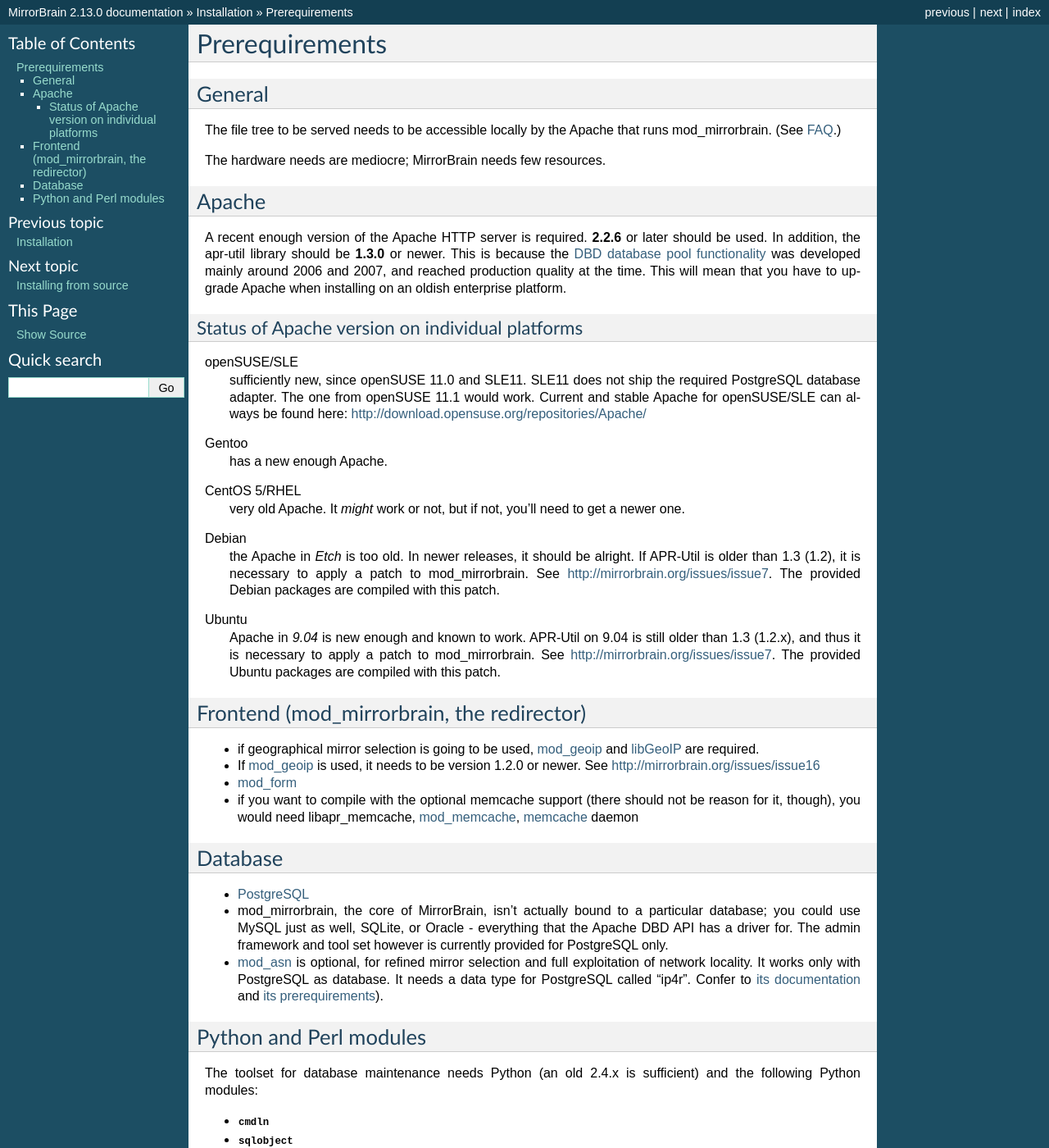
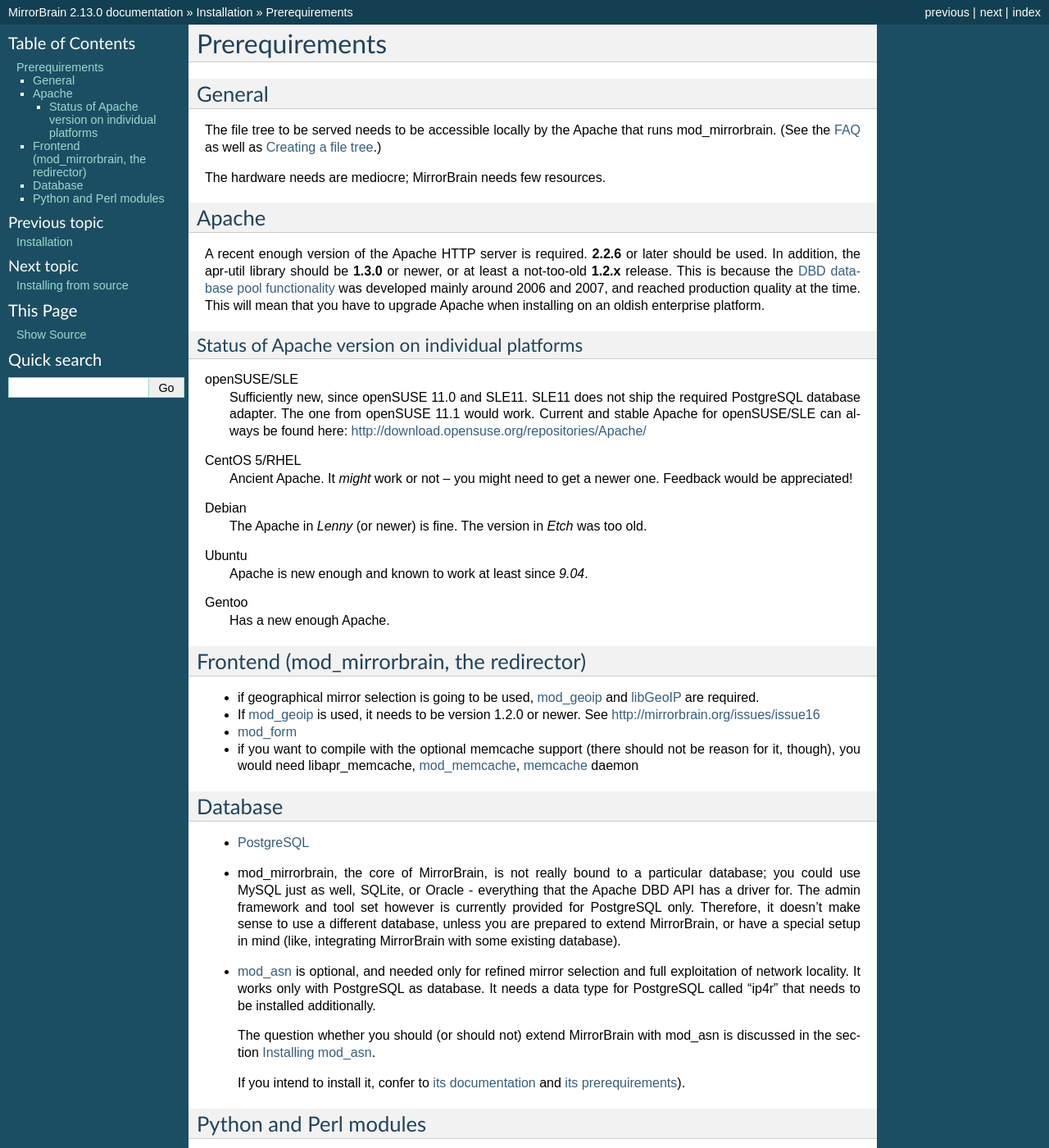
Before and after one commit to hayalci/mirrorbrain, a Sphinx documentation site: the page built from docs/installation/prerequirements.rst, in a window 1280 px wide and 1400 px high. Shown: the whole window at 82% size. Built offline with Sphinx 7.4.7, drawn with Linux system fonts in a browser that asks for light colours; some of the changed text lies outside the part shown.

Commit message:
doc updates: - fix the hierarchy of headings of the initial config - update (and simplify) the prerequirements: - guidance on whether to install mod_asn or not
git-svn-id: http://svn.mirrorbrain.org/svn/mirrorbrain/trunk@8110 2d291e14-ff0c-0410-a3fa-d5caa9871f55

```diff
--- a/docs/installation/prerequirements.rst
+++ b/docs/installation/prerequirements.rst
@@ -7,7 +7,8 @@
 -------
 
 The file tree to be served needs to be accessible locally by the Apache that
-runs mod_mirrorbrain. (See `FAQ`_.)
+runs mod_mirrorbrain. (See the `FAQ`_ as well as
+:ref:`initial_configuration_file_tree`.)
 
 The hardware needs are mediocre; MirrorBrain needs few resources.
 
@@ -19,10 +20,10 @@
 
 A recent enough version of the Apache HTTP server is required. **2.2.6** or
 later should be used. In addition, the apr-util library should be **1.3.0**
-or newer. This is because the `DBD database pool functionality`_ was developed
-mainly around 2006 and 2007, and reached production quality at the time. This
-will mean that you have to upgrade Apache when installing on an oldish
-enterprise platform.
+or newer, or at least a not-too-old **1.2.x** release. This is because the `DBD
+database pool functionality`_ was developed mainly around 2006 and 2007, and
+reached production quality at the time. This will mean that you have to upgrade
+Apache when installing on an oldish enterprise platform.
 
 .. _`DBD database pool functionality`: http://apache.webthing.com/database/
 
@@ -31,29 +32,23 @@
 ^^^^^^^^^^^^^^^^^^^^^^^^^^^^^^^^^^^^^^^^^^^^^^^^
 
 openSUSE/SLE
-    sufficiently new, since openSUSE 11.0 and SLE11. SLE11 does not ship
+    Sufficiently new, since openSUSE 11.0 and SLE11. SLE11 does not ship
     the required PostgreSQL database adapter. The one from openSUSE 11.1 would work.
     Current and stable Apache for openSUSE/SLE can always be found here:
     http://download.opensuse.org/repositories/Apache/
 
-Gentoo
-    has a new enough Apache.
-
 CentOS 5/RHEL
-    very old Apache. It *might* work or not, but if not, you'll need to get a
-    newer one.
+    Ancient Apache. It *might* work or not -- you might need to get a
+    newer one. Feedback would be appreciated!
 
 Debian
-    the Apache in *Etch* is too old. In newer releases, it should be alright.
-    If APR-Util is older than 1.3 (1.2), it is necessary to apply a patch to
-    mod_mirrorbrain. See http://mirrorbrain.org/issues/issue7. The provided
-    Debian packages are compiled with this patch.
+    The Apache in *Lenny* (or newer) is fine. The version in *Etch* was too old.
 
 Ubuntu
-    Apache in *9.04* is new enough and known to work.
-    APR-Util on 9.04 is still older than 1.3 (1.2.x), and thus it is necessary
-    to apply a patch to mod_mirrorbrain. See http://mirrorbrain.org/issues/issue7.
-    The provided Ubuntu packages are compiled with this patch.
+    Apache is new enough and known to work at least since *9.04*.
+
+Gentoo
+    Has a new enough Apache.
 
 
 Frontend (mod_mirrorbrain, the redirector)
@@ -83,14 +78,23 @@
 
 * `PostgreSQL`_
 
-* mod_mirrorbrain, the core of MirrorBrain, isn't actually bound to a particular
+* mod_mirrorbrain, the core of MirrorBrain, is not really bound to a particular
   database; you could use MySQL just as well, SQLite, or Oracle - everything that the
   Apache DBD API has a driver for. The admin framework and tool set
-  however is currently provided for PostgreSQL only.
+  however is currently provided for PostgreSQL only. Therefore, it doesn't make sense
+  to use a different database, unless you are prepared to extend MirrorBrain, or have
+  a special setup in mind (like, integrating MirrorBrain with some existing database).
 
-* `mod_asn`_ is optional, for refined mirror selection and full exploitation
-  of network locality. It works only with PostgreSQL as database. It needs a data
-  type for PostgreSQL called "ip4r". Confer to `its documentation`_ and `its prerequirements`_).
+* `mod_asn`_ is optional, and needed only for refined mirror selection and full
+  exploitation of network locality. It works only with PostgreSQL as database.
+  It needs a data type for PostgreSQL called "ip4r" that needs to be installed
+  additionally.
+
+  The question whether you should (or should not) extend MirrorBrain with mod_asn
+  is discussed in the section :ref:`installing_mod_asn`.
+
+  If you intend to install it, confer to `its documentation`_ and `its prerequirements`_).
+
 
 .. _`PostgreSQL`: http://www.postgresql.org/
 .. _`mod_asn`: http://mirrorbrain.org/mod_asn/
@@ -115,5 +119,7 @@
 * :mod:`Digest::MD4`
 * :mod:`Date::Parse`
 
+(If you install MirrorBrain in pre-packaged form, all these requirements should
+automatically be met.)
 
 The following sections will guide you through installing the various components.
```
Also changed, not shown: other parts of docs/installation/prerequirements.rst (+1 -1 lines), docs/installation/initial_config.rst (+20 -18 lines), docs/installation/mod_asn.rst (+43 -7 lines).
